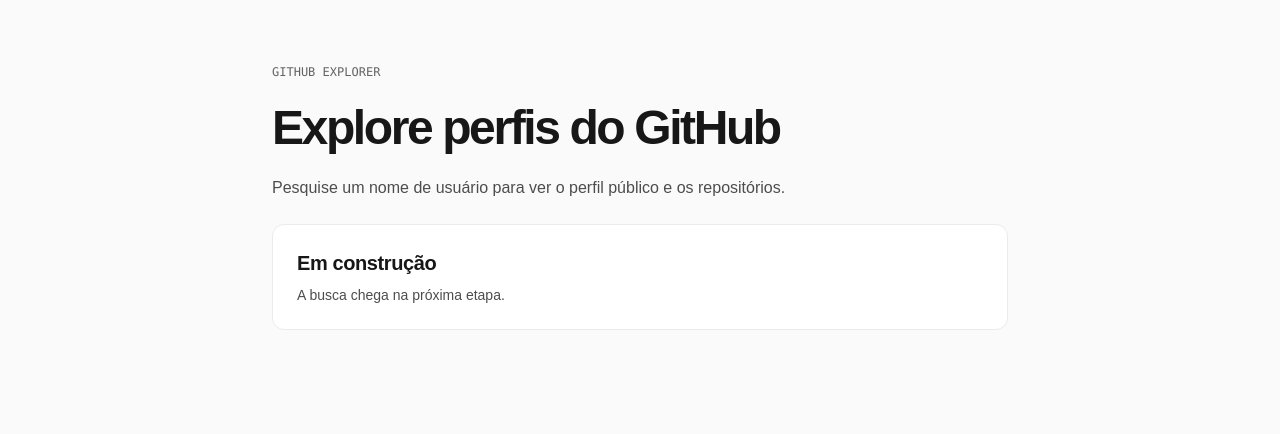
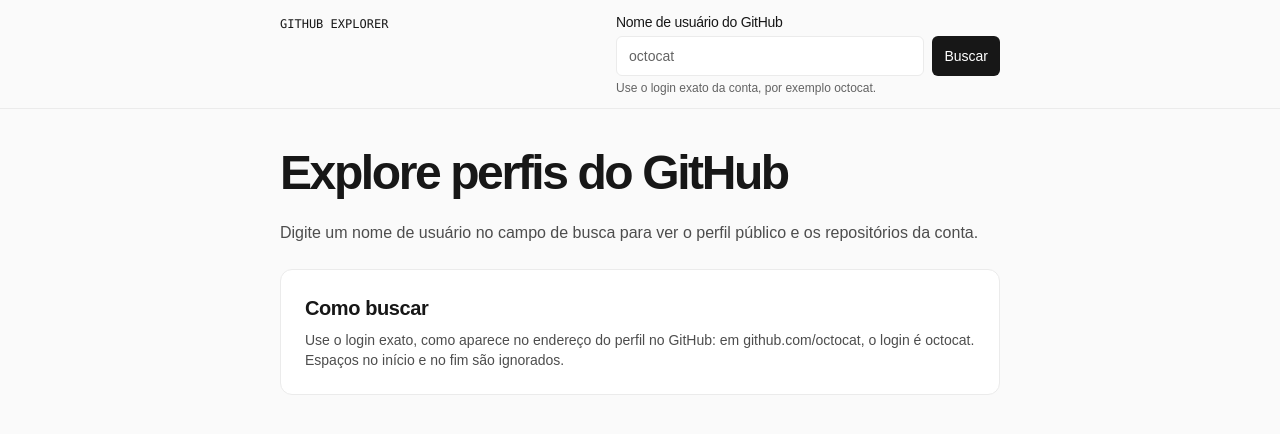
Before and after one commit to henriquebrites/gitscope, a React (Vite) app: page / in a window 1280 px wide. Shown: the top 434 px of the page. Built offline with nearby package versions, Linux system fonts and the light colour scheme.

Commit message:
feat: add app shell routes, not found and route error screens

```diff
--- a/src/app/App.tsx
+++ b/src/app/App.tsx
@@ -1,17 +1,10 @@
+import { createBrowserRouter, RouterProvider } from 'react-router-dom'
+import { routes } from './routes'
+
+const router = createBrowserRouter(routes)
+
 function App() {
-  return (
-    <main className="mx-auto flex min-h-screen w-full max-w-3xl flex-col gap-6 px-4 py-16">
-      <p className="font-mono text-mono-eyebrow text-mute uppercase">GitHub Explorer</p>
-      <h1 className="text-heading-lg text-ink sm:text-display-xl">Explore perfis do GitHub</h1>
-      <p className="text-body-lg text-body">
-        Pesquise um nome de usuário para ver o perfil público e os repositórios.
-      </p>
-      <section className="rounded-md border border-hairline bg-canvas-elevated p-6">
-        <h2 className="text-heading-md text-ink">Em construção</h2>
-        <p className="mt-2 text-body-md text-body">A busca chega na próxima etapa.</p>
-      </section>
-    </main>
-  )
+  return <RouterProvider router={router} />
 }
 
 export default App
--- /dev/null
+++ b/src/app/routes.tsx
@@ -0,0 +1,34 @@
+import type { RouteObject } from 'react-router-dom'
+import AppLayout from '../components/layout/AppLayout'
+import PageContainer from '../components/layout/PageContainer'
+import HomePage from '../pages/HomePage'
+import NotFoundPage from '../pages/NotFoundPage'
+import RepositoryPage from '../pages/RepositoryPage'
+import RouteErrorPage from '../pages/RouteErrorPage'
+import UserPage from '../pages/UserPage'
+
+// Data mode without loaders or actions: pages load their own data from the URL.
+export const routes: RouteObject[] = [
+  {
+    path: '/',
+    element: <AppLayout />,
+    // Only reached when the layout itself fails, so it renders without the header.
+    errorElement: (
+      <PageContainer>
+        <RouteErrorPage />
+      </PageContainer>
+    ),
+    children: [
+      {
+        // Catches page render errors inside the layout, keeping the header usable.
+        errorElement: <RouteErrorPage />,
+        children: [
+          { index: true, element: <HomePage /> },
+          { path: 'users/:username', element: <UserPage /> },
+          { path: 'users/:username/repos/:repoName', element: <RepositoryPage /> },
+          { path: '*', element: <NotFoundPage /> },
+        ],
+      },
+    ],
+  },
+]
--- /dev/null
+++ b/src/components/layout/AppHeader.tsx
@@ -0,0 +1,30 @@
+import { Link, useLocation, useNavigate } from 'react-router-dom'
+import { useGitHub } from '../../context/GitHubContext'
+import SearchForm from '../search/SearchForm'
+
+function AppHeader() {
+  const navigate = useNavigate()
+  const location = useLocation()
+  const { isProfileLoading } = useGitHub()
+
+  return (
+    <header className="border-b border-hairline bg-canvas">
+      <div className="mx-auto flex w-full max-w-3xl flex-col gap-3 px-4 py-3 sm:flex-row sm:items-start sm:justify-between sm:px-6">
+        <Link
+          to="/"
+          className="self-start rounded-sm py-1 font-mono text-mono-eyebrow text-ink uppercase"
+        >
+          GitHub Explorer
+        </Link>
+        {/* Keyed by location so the field starts empty on every navigation. */}
+        <SearchForm
+          key={location.key}
+          isLoading={isProfileLoading}
+          onSearch={(login) => navigate(`/users/${encodeURIComponent(login)}`)}
+        />
+      </div>
+    </header>
+  )
+}
+
+export default AppHeader
--- /dev/null
+++ b/src/components/layout/AppLayout.tsx
@@ -0,0 +1,16 @@
+import { Outlet } from 'react-router-dom'
+import AppHeader from './AppHeader'
+import PageContainer from './PageContainer'
+
+function AppLayout() {
+  return (
+    <div className="flex min-h-screen flex-col">
+      <AppHeader />
+      <PageContainer>
+        <Outlet />
+      </PageContainer>
+    </div>
+  )
+}
+
+export default AppLayout
--- /dev/null
+++ b/src/components/layout/PageContainer.tsx
@@ -0,0 +1,11 @@
+import type { ReactNode } from 'react'
+
+function PageContainer({ children }: { children: ReactNode }) {
+  return (
+    <main className="mx-auto flex w-full max-w-3xl flex-1 flex-col gap-6 px-4 py-10 sm:px-6">
+      {children}
+    </main>
+  )
+}
+
+export default PageContainer
--- /dev/null
+++ b/src/pages/HomePage.tsx
@@ -0,0 +1,20 @@
+function HomePage() {
+  return (
+    <>
+      <h1 className="text-heading-lg text-ink sm:text-display-xl">Explore perfis do GitHub</h1>
+      <p className="text-body-lg text-body">
+        Digite um nome de usuário no campo de busca para ver o perfil público e os repositórios
+        da conta.
+      </p>
+      <section className="rounded-md border border-hairline bg-canvas-elevated p-6">
+        <h2 className="text-heading-md text-ink">Como buscar</h2>
+        <p className="mt-2 text-body-md text-body">
+          Use o login exato, como aparece no endereço do perfil no GitHub: em
+          github.com/octocat, o login é octocat. Espaços no início e no fim são ignorados.
+        </p>
+      </section>
+    </>
+  )
+}
+
+export default HomePage
--- /dev/null
+++ b/src/pages/NotFoundPage.tsx
@@ -0,0 +1,17 @@
+import { Link } from 'react-router-dom'
+
+function NotFoundPage() {
+  return (
+    <>
+      <h1 className="text-heading-lg text-ink">Página não encontrada</h1>
+      <p className="text-body-lg text-body">
+        Este endereço não corresponde a nenhuma página do GitHub Explorer.
+      </p>
+      <Link to="/" className="self-start rounded-sm text-body-md text-link underline">
+        Voltar ao início
+      </Link>
+    </>
+  )
+}
+
+export default NotFoundPage
--- /dev/null
+++ b/src/pages/RepositoryPage.tsx
@@ -0,0 +1,16 @@
+import { useParams } from 'react-router-dom'
+
+// Placeholder until T4 loads the repository.
+function RepositoryPage() {
+  const { username = '', repoName = '' } = useParams()
+
+  return (
+    <>
+      <p className="font-mono text-mono-eyebrow break-words text-mute uppercase">{username}</p>
+      <h1 className="text-heading-lg break-words text-ink">{repoName}</h1>
+      <p className="text-body-lg text-body">Os detalhes deste repositório aparecem aqui.</p>
+    </>
+  )
+}
+
+export default RepositoryPage
--- /dev/null
+++ b/src/pages/RouteErrorPage.tsx
@@ -0,0 +1,17 @@
+import { Link } from 'react-router-dom'
+
+function RouteErrorPage() {
+  return (
+    <section role="alert" className="flex flex-col gap-3">
+      <h1 className="text-heading-lg text-ink">Algo deu errado</h1>
+      <p className="text-body-lg text-body">
+        Não foi possível exibir esta página. Volte ao início ou faça uma nova busca.
+      </p>
+      <Link to="/" className="self-start rounded-sm text-body-md text-link underline">
+        Voltar ao início
+      </Link>
+    </section>
+  )
+}
+
+export default RouteErrorPage
--- /dev/null
+++ b/src/pages/UserPage.tsx
@@ -0,0 +1,15 @@
+import { useParams } from 'react-router-dom'
+
+// Placeholder until T2 fetches the profile.
+function UserPage() {
+  const { username = '' } = useParams()
+
+  return (
+    <>
+      <h1 className="text-heading-lg break-words text-ink">{username}</h1>
+      <p className="text-body-lg text-body">O perfil público desta conta aparece aqui.</p>
+    </>
+  )
+}
+
+export default UserPage
```
Also changed, not shown: 2 other files (tests, documents, lock files or other folders).
